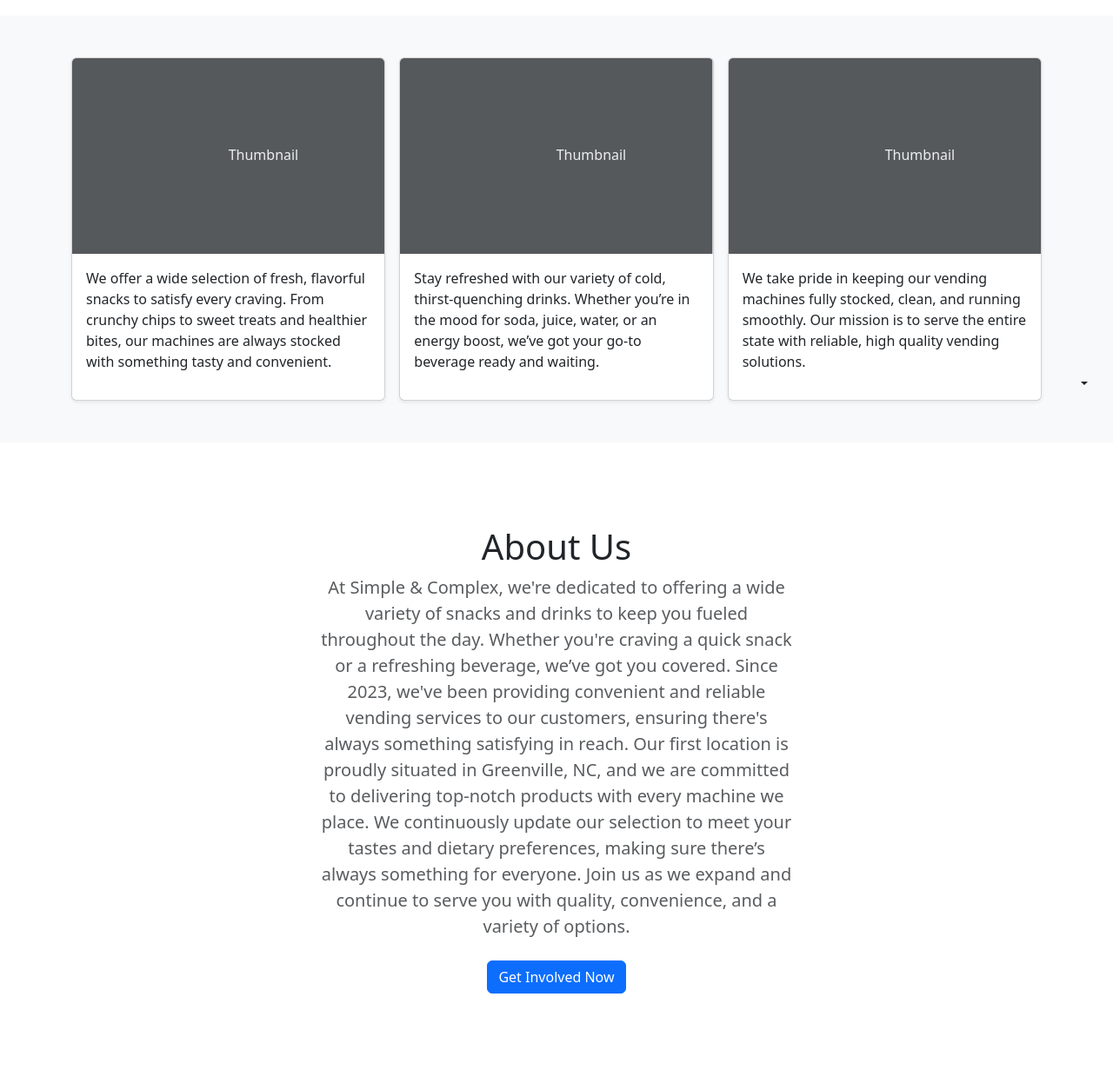
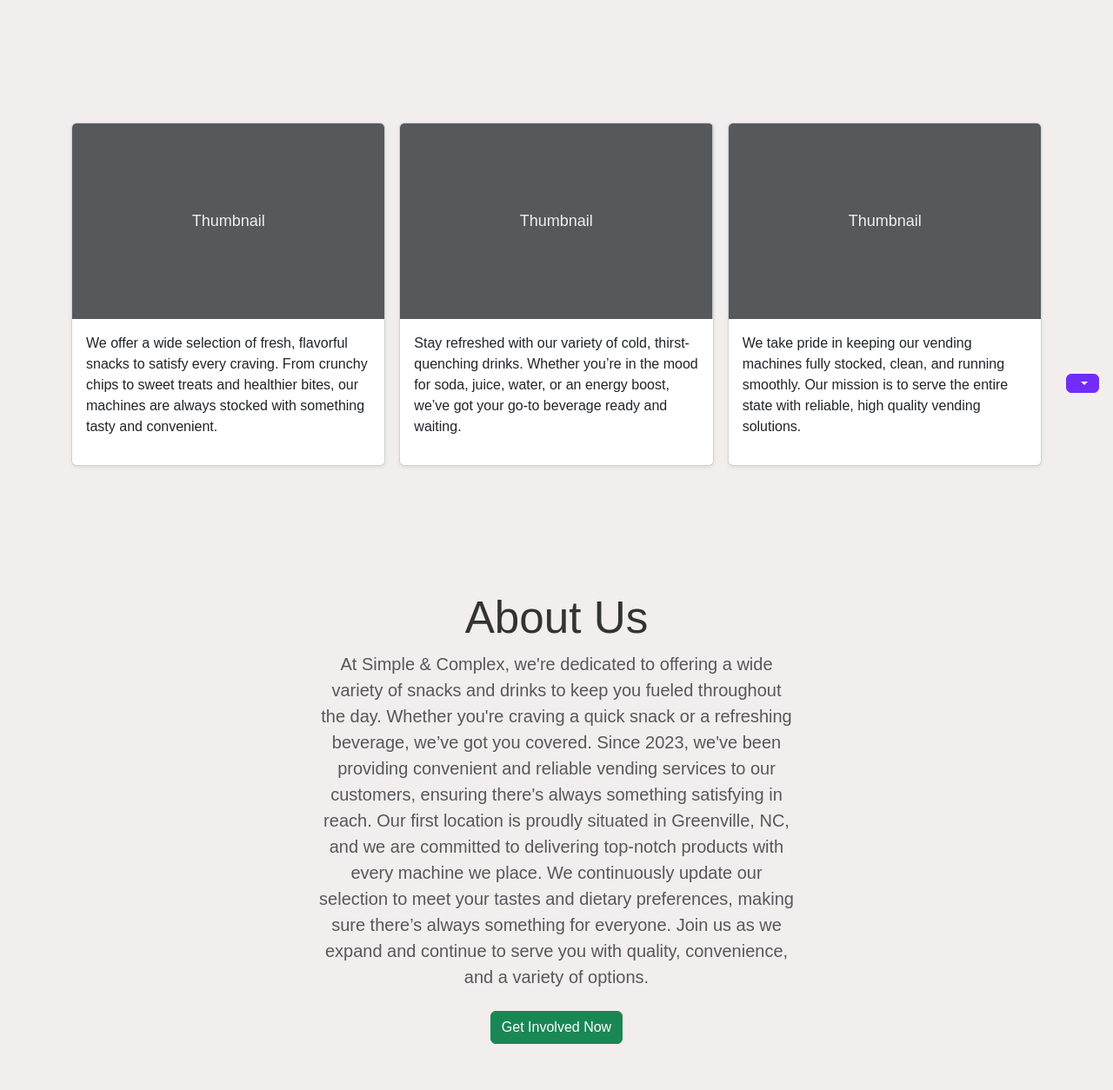
Before and after one commit to jwatts41/SCVending, a website: page public/index.html in a window 1280 px wide. Shown: the part 332-1586 px from the top of the page at 87% size. Drawn offline with nearby package versions, Linux system fonts and the light colour scheme; no server answers.

Commit message:
started styling

```diff
--- a/public/css/style.css
+++ b/public/css/style.css
@@ -1,3 +1,14 @@
+.album.py-5.bg-body-tertiary {
+    background-color: #f3eeee !important;
+    padding: 20px;
+  }
+
+h1.fw-light {
+    font-size: 3.2rem;
+  }
+
+
+
 .bd-placeholder-img {
     font-size: 1.125rem;
     text-anchor: middle;
@@ -81,17 +92,17 @@
   }
 
 
-  /* Basic Reset */
+/*
 * {
     margin: 0;
     padding: 0;
     box-sizing: border-box;
   }
+*/
 
-  /* Apply body styles */
   body {
     font-family: 'Arial', sans-serif;
-    background-color: #f8f9fa;
+    background-color: #f3eeee;
     color: #333;
   }
 
@@ -129,7 +140,7 @@
   }
 
   /* Button Styling */
-  button {
+  button1 {
     width: 100%;
     padding: 12px;
     background-color: #007bff;
@@ -142,7 +153,7 @@
   }
 
   button:hover {
-    background-color: #0056b3;
+    background-color: #777781bc;
   }
 
   /* Responsive Styling for Larger Screens */
--- a/public/index.html
+++ b/public/index.html
@@ -5,7 +5,7 @@
     <meta name="viewport" content="width=device-width, initial-scale=1.0">
     <title>Simple & Complex Vending LLC</title>
     <link href="https://cdn.jsdelivr.net/npm/bootstrap@5.3.5/dist/css/bootstrap.min.css" rel="stylesheet" integrity="sha384-SgOJa3DmI69IUzQ2PVdRZhwQ+dy64/BUtbMJw1MZ8t5HZApcHrRKUc4W0kG879m7" crossorigin="anonymous"/>
-    <link href="css/style.css"/>
+    <link href="css/style.css" rel="stylesheet" >
 </head>
 <body>
 
@@ -72,13 +72,12 @@
               </div>
             </div>
           </header>
-
     <main>
 
       <section class="py-5 text-center container">
         <div class="row py-lg-5">
           <div class="col-lg-6 col-md-8 mx-auto">
-            <h1 class="fw-light">Simple & Complex Vending</h1>
+            <h1 class="fw-light" >Simple & Complex Vending</h1>
             <p class="lead text-body-secondary">Proudly Serving Fresh Snacks & Drinks Since 2023</p>
           </div>
         </div>
@@ -134,7 +133,7 @@
 
             </p>
             <p>
-                <a href="#form-start" class="btn btn-primary my-2">Get Involved Now</a>
+                <a href="#form-start" class="btn btn-success my-2">Get Involved Now</a>
                <!--- <a href="#" class="btn btn-secondary my-2">Secondary action</a> -->
               </p>
           </div>
```
Lines whose indentation alone changed are shown as unchanged.
